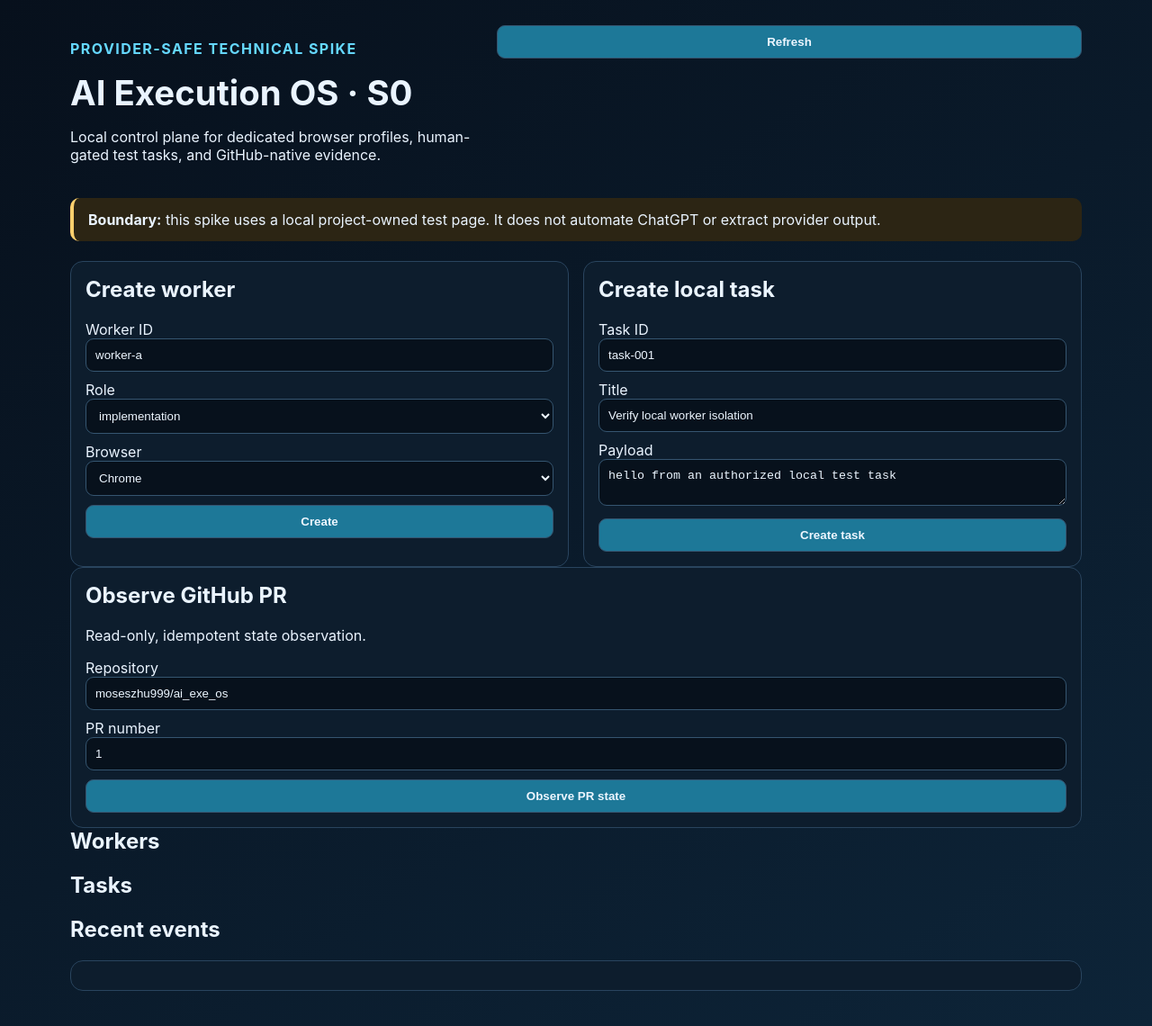
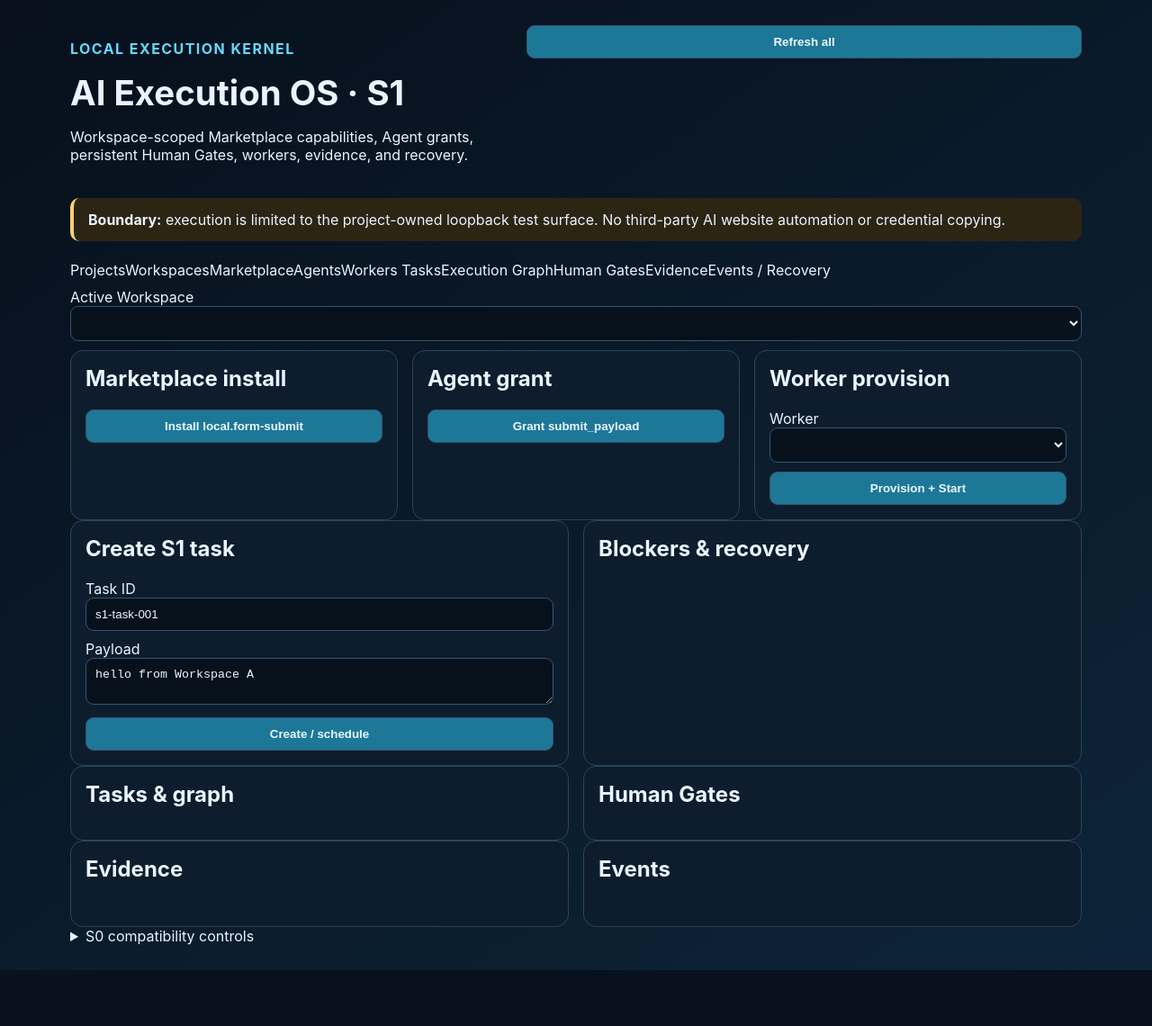
Before and after one commit to moseszhu999/ai_exe_os, an Electron app: page src/renderer/index.html in a window 1280 px wide. Shown: the whole page at 90% size. After the commit the page ends 1078 px from the top, so only its background shows below. Drawn offline with Linux system fonts and the light colour scheme; no server answers.

Commit message:
feat(integration): mount cohesive S1 Workspace Marketplace Agent console

```diff
--- a/src/renderer/index.html
+++ b/src/renderer/index.html
@@ -4,24 +4,76 @@
   <meta charset="utf-8">
   <meta name="viewport" content="width=device-width,initial-scale=1">
   <meta http-equiv="Content-Security-Policy" content="default-src 'self'; script-src 'self'; style-src 'self'">
-  <title>AI Execution OS · S0</title>
+  <title>AI Execution OS · S1</title>
   <link rel="stylesheet" href="styles.css">
 </head>
 <body>
   <main>
     <header>
       <div>
-        <p class="eyebrow">Provider-safe technical spike</p>
-        <h1>AI Execution OS · S0</h1>
-        <p>Local control plane for dedicated browser profiles, human-gated test tasks, and GitHub-native evidence.</p>
+        <p class="eyebrow">Local execution kernel</p>
+        <h1>AI Execution OS · S1</h1>
+        <p>Workspace-scoped Marketplace capabilities, Agent grants, persistent Human Gates, workers, evidence, and recovery.</p>
       </div>
-      <button id="refresh">Refresh</button>
+      <button id="refresh">Refresh all</button>
     </header>
 
     <section class="notice">
-      <strong>Boundary:</strong> this spike uses a local project-owned test page. It does not automate ChatGPT or extract provider output.
+      <strong>Boundary:</strong> execution is limited to the project-owned loopback test surface. No third-party AI website automation or credential copying.
     </section>
 
+    <nav id="s1-navigation" class="surface-nav" aria-label="S1 product surfaces">
+      <span>Projects</span><span>Workspaces</span><span>Marketplace</span><span>Agents</span><span>Workers</span>
+      <span>Tasks</span><span>Execution Graph</span><span>Human Gates</span><span>Evidence</span><span>Events / Recovery</span>
+    </nav>
+
+    <section class="s1-workspace-bar">
+      <label>Active Workspace <select id="s1-workspace"></select></label>
+      <strong id="s1-workspace-summary"></strong>
+    </section>
+
+    <section class="grid three">
+      <article>
+        <h2>Marketplace install</h2>
+        <p id="s1-marketplace"></p>
+        <button id="s1-install">Install local.form-submit</button>
+      </article>
+      <article>
+        <h2>Agent grant</h2>
+        <p id="s1-agent-summary"></p>
+        <button id="s1-grant">Grant submit_payload</button>
+      </article>
+      <article>
+        <h2>Worker provision</h2>
+        <label>Worker <select id="s1-worker"></select></label>
+        <button id="s1-provision">Provision + Start</button>
+      </article>
+    </section>
+
+    <section class="grid">
+      <article>
+        <h2>Create S1 task</h2>
+        <label>Task ID <input id="s1-task-id" value="s1-task-001"></label>
+        <label>Payload <textarea id="s1-task-payload">hello from Workspace A</textarea></label>
+        <button id="s1-create-task">Create / schedule</button>
+      </article>
+      <article>
+        <h2>Blockers & recovery</h2>
+        <div id="s1-blockers" class="cards"></div>
+      </article>
+    </section>
+
+    <section class="grid">
+      <article><h2>Tasks & graph</h2><div id="s1-tasks" class="cards"></div></article>
+      <article><h2>Human Gates</h2><div id="s1-gates" class="cards"></div></article>
+    </section>
+    <section class="grid">
+      <article><h2>Evidence</h2><div id="s1-evidence" class="cards"></div></article>
+      <article><h2>Events</h2><pre id="s1-events"></pre></article>
+    </section>
+
+    <details>
+      <summary>S0 compatibility controls</summary>
       <section class="grid">
         <article>
           <h2>Create worker</h2>
@@ -34,7 +86,6 @@
           </label>
           <button id="create-worker">Create</button>
         </article>
-
         <article>
           <h2>Create local task</h2>
           <label>Task ID <input id="task-id" value="task-001"></label>
@@ -43,31 +94,18 @@
           <button id="create-task">Create task</button>
         </article>
       </section>
-
       <section class="grid">
         <article>
           <h2>Observe GitHub PR</h2>
-        <p>Read-only, idempotent state observation.</p>
           <label>Repository <input id="github-repository" value="moseszhu999/ai_exe_os"></label>
           <label>PR number <input id="github-pr-number" type="number" min="1" value="1"></label>
           <button id="observe-pr">Observe PR state</button>
         </article>
       </section>
-
-    <section>
-      <h2>Workers</h2>
-      <div id="workers" class="cards"></div>
-    </section>
-
-    <section>
-      <h2>Tasks</h2>
-      <div id="tasks" class="cards"></div>
-    </section>
-
-    <section>
-      <h2>Recent events</h2>
-      <pre id="events"></pre>
-    </section>
+      <section><h2>Workers</h2><div id="workers" class="cards"></div></section>
+      <section><h2>Tasks</h2><div id="tasks" class="cards"></div></section>
+      <section><h2>Recent events</h2><pre id="events"></pre></section>
+    </details>
 
     <div id="status" role="status"></div>
   </main>
```
Lines whose indentation alone changed are shown as unchanged.
